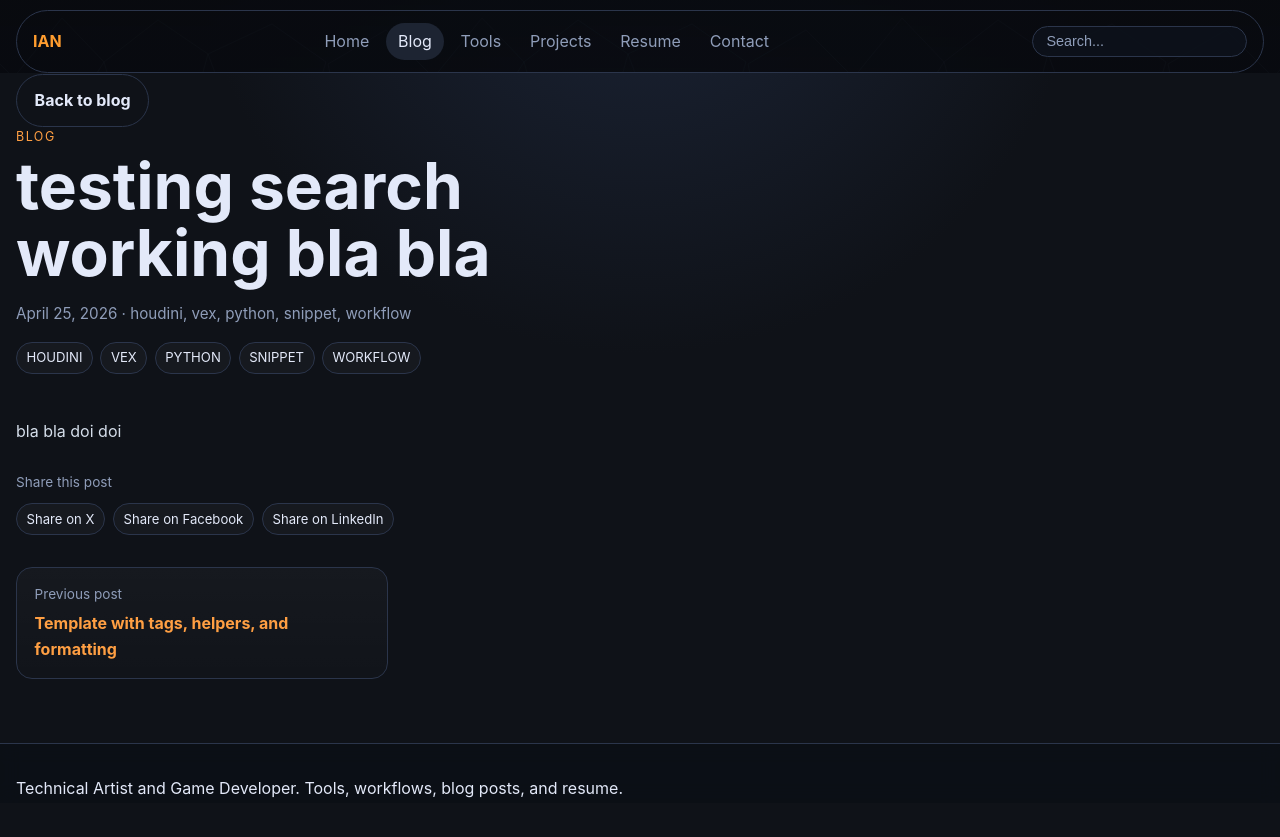
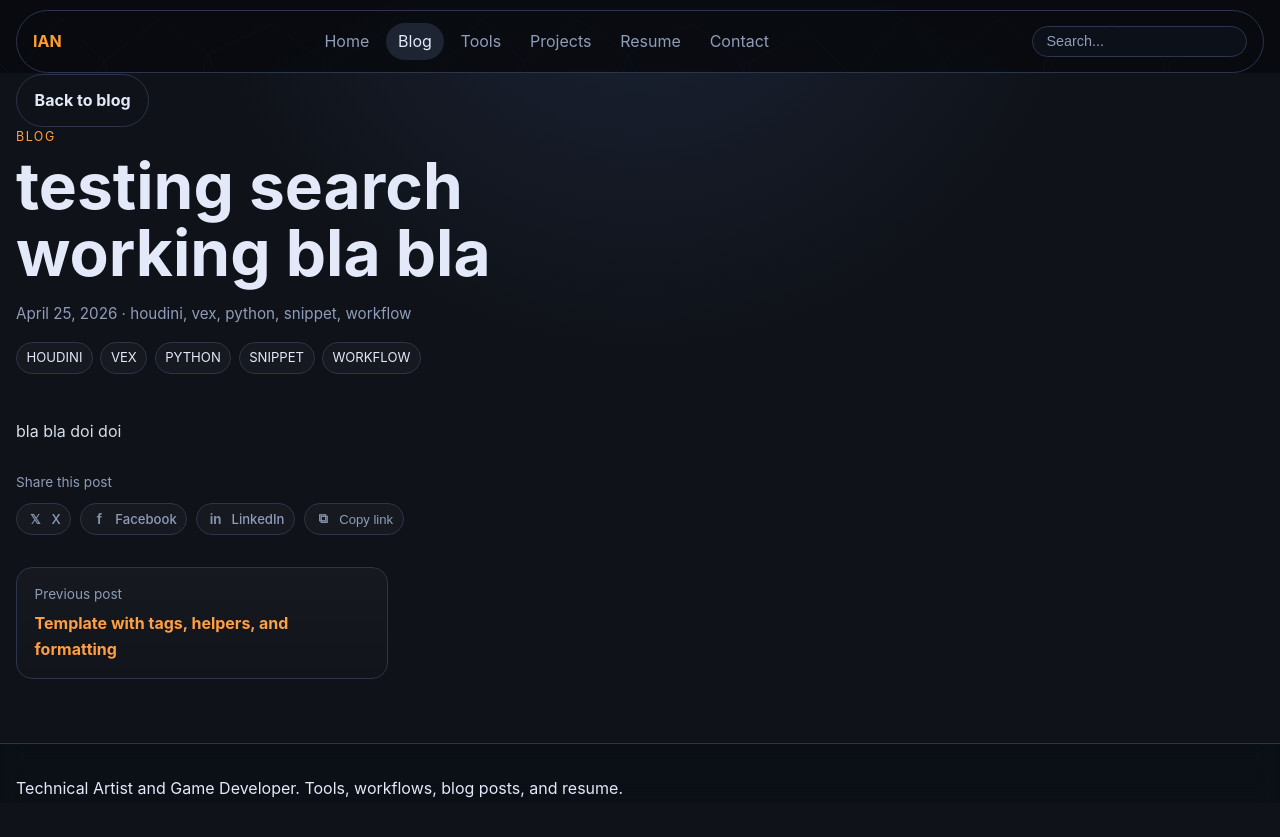
Before and after one commit to ianistor/ian_mywebsite, a Jekyll site: the page built from _posts/2026-04-25-TestSearch.md, in a window 1280 px wide and 900 px high, scrolled down 97 px. Shown: the top 837 px of the window. Built offline with Jekyll 4.4.1, drawn with Linux system fonts in a browser that asks for light colours; nearby versions of some CDN libraries.

Commit message:
Polish blog share actions with icons and native sharing

```diff
--- a/_layouts/post.html
+++ b/_layouts/post.html
@@ -27,9 +27,26 @@
     {% assign share_title = page.title | uri_escape %}
     <p class="post-share-label">Share this post</p>
     <div class="post-share-links">
-      <a class="tag-chip small" href="https://x.com/intent/post?url={{ share_url }}&text={{ share_title }}" target="_blank" rel="noopener noreferrer">Share on X</a>
-      <a class="tag-chip small" href="https://www.facebook.com/sharer/sharer.php?u={{ share_url }}" target="_blank" rel="noopener noreferrer">Share on Facebook</a>
-      <a class="tag-chip small" href="https://www.linkedin.com/sharing/share-offsite/?url={{ share_url }}" target="_blank" rel="noopener noreferrer">Share on LinkedIn</a>
+      <button type="button" class="tag-chip small share-action-button" data-share-url="{{ page.url | absolute_url }}" data-share-title="{{ page.title }}" aria-label="Open device share menu">
+        <span class="share-icon" aria-hidden="true">↗</span>
+        <span>Share…</span>
+      </button>
+      <a class="tag-chip small share-link" href="https://x.com/intent/post?url={{ share_url }}&text={{ share_title }}" target="_blank" rel="noopener noreferrer" aria-label="Share on X">
+        <span class="share-icon" aria-hidden="true">𝕏</span>
+        <span>X</span>
+      </a>
+      <a class="tag-chip small share-link" href="https://www.facebook.com/sharer/sharer.php?u={{ share_url }}" target="_blank" rel="noopener noreferrer" aria-label="Share on Facebook">
+        <span class="share-icon" aria-hidden="true">f</span>
+        <span>Facebook</span>
+      </a>
+      <a class="tag-chip small share-link" href="https://www.linkedin.com/sharing/share-offsite/?url={{ share_url }}" target="_blank" rel="noopener noreferrer" aria-label="Share on LinkedIn">
+        <span class="share-icon" aria-hidden="true">in</span>
+        <span>LinkedIn</span>
+      </a>
+      <button type="button" class="tag-chip small share-copy-button" data-share-url="{{ page.url | absolute_url }}" aria-label="Copy page URL">
+        <span class="share-icon" aria-hidden="true">⧉</span>
+        <span>Copy link</span>
+      </button>
     </div>
   </section>
 
@@ -48,3 +65,44 @@
     {% endif %}
   </nav>
 </article>
+
+<script>
+  (() => {
+    const shareButton = document.querySelector('.share-action-button');
+    const copyButton = document.querySelector('.share-copy-button');
+
+    if (shareButton) {
+      const title = shareButton.dataset.shareTitle;
+      const url = shareButton.dataset.shareUrl;
+
+      if (navigator.share) {
+        shareButton.addEventListener('click', async () => {
+          try {
+            await navigator.share({ title, url });
+          } catch (error) {
+            // User canceled the dialog; no-op.
+          }
+        });
+      } else {
+        shareButton.style.display = 'none';
+      }
+    }
+
+    if (copyButton) {
+      copyButton.addEventListener('click', async () => {
+        const url = copyButton.dataset.shareUrl;
+        try {
+          await navigator.clipboard.writeText(url);
+          copyButton.classList.add('is-success');
+          copyButton.querySelector('span:last-child').textContent = 'Copied';
+          setTimeout(() => {
+            copyButton.classList.remove('is-success');
+            copyButton.querySelector('span:last-child').textContent = 'Copy link';
+          }, 1400);
+        } catch (error) {
+          window.prompt('Copy this URL:', url);
+        }
+      });
+    }
+  })();
+</script>
--- a/assets/css/style.css
+++ b/assets/css/style.css
@@ -1148,7 +1148,31 @@
 .post-share-links {
   display: flex;
   flex-wrap: wrap;
-  gap: 0.5rem;
+  gap: 0.55rem;
+}
+
+.share-link,
+.share-action-button,
+.share-copy-button {
+  font-weight: 500;
+}
+
+.share-action-button,
+.share-copy-button {
+  cursor: pointer;
+}
+
+.share-icon {
+  display: inline-flex;
+  width: 1.1rem;
+  justify-content: center;
+  font-weight: 700;
+  opacity: 0.9;
+}
+
+.share-copy-button.is-success {
+  border-color: #2f7d57;
+  color: #7ee0a6;
 }
 
 .post-pagination {
```
